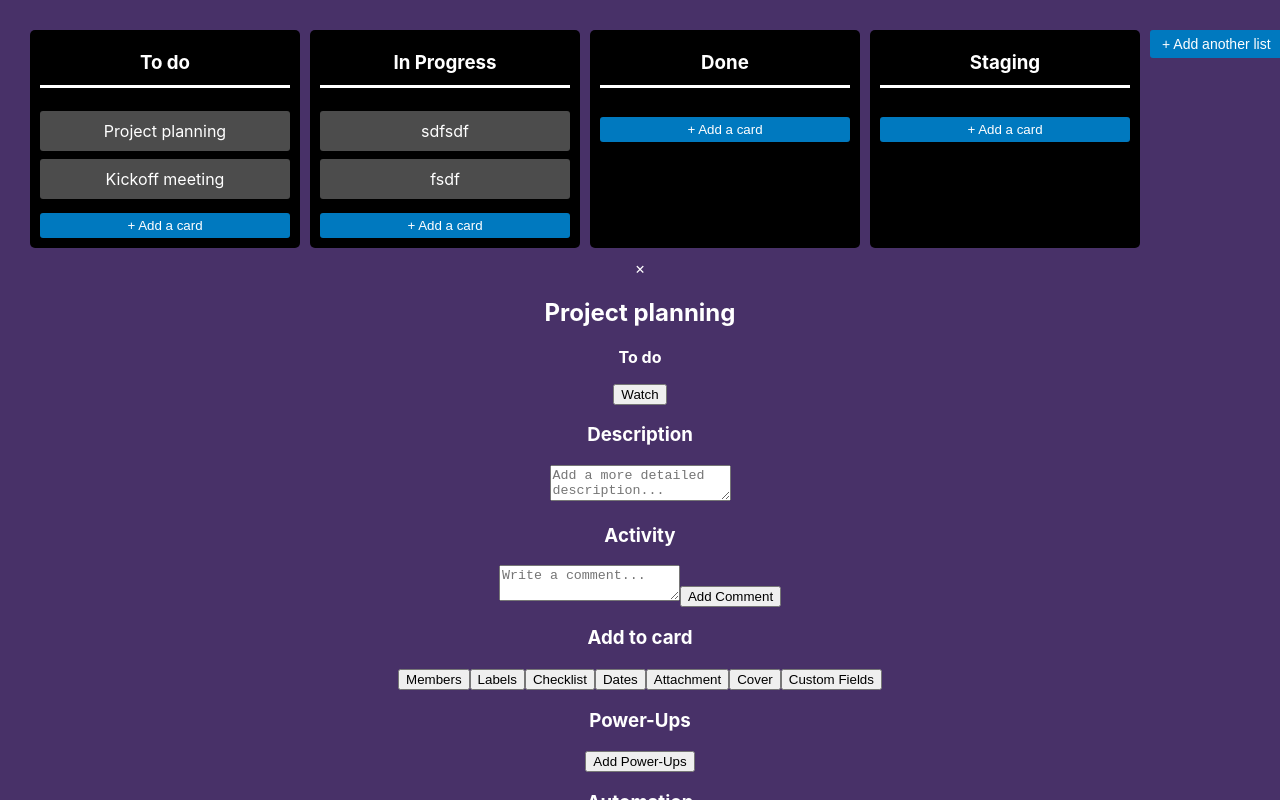
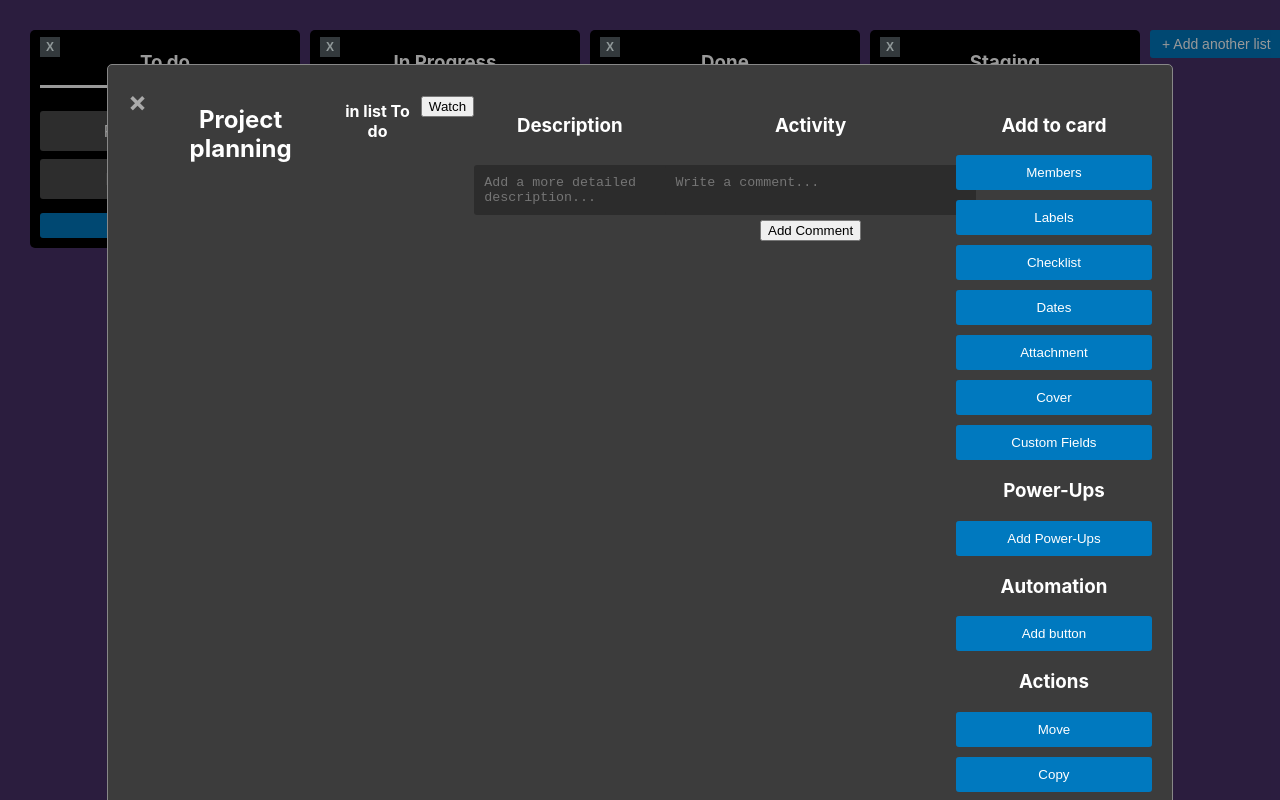
Before and after one commit to Rougler/ToDo, a React (Create React App) app: page / in a window 1280 px wide. Both pictures are taken after a click on the element "Project planning". Shown: the top 800 px of the page. Built offline with nearby package versions, Linux system fonts and the light colour scheme.

Commit message:
added the delete function for the board with icon

```diff
--- a/src/components/Board.js
+++ b/src/components/Board.js
@@ -1,6 +1,7 @@
 import React, { useState } from 'react';
 import './Board.css';
 import AddListForm from './AddListForm';
+import DeleteColumn from './DeleteColumn'; // Import the DeleteColumn component
 
 const initialData = [
   { id: 1, title: 'Project planning', listTitle: 'To do' },
@@ -36,11 +37,19 @@ const Board = ({ onCardClick }) => {
     }
   };
 
+  const deleteList = (listTitle) => {
+    setLists(lists.filter((list) => list !== listTitle));
+    setCards(cards.filter((card) => card.listTitle !== listTitle));
+  };
+
   return (
     <div className="board">
       {lists.map((listTitle) => (
         <div key={listTitle} className="list">
-          <h3>{listTitle}</h3>
+          <div className="list-header">
+            <h3>{listTitle}</h3>
+            <DeleteColumn listTitle={listTitle} onDelete={deleteList} /> {/* Add the delete button */}
+          </div>
           {cards
             .filter((card) => card.listTitle === listTitle)
             .map((card) => (
@@ -78,8 +87,10 @@ const Board = ({ onCardClick }) => {
             </button>
           </div>
         </div>
+
       ))}
       <AddListForm onAddList={addList} /> {/* Use the new component */}
+
     </div>
   );
 };
--- a/src/components/CardDetail.css
+++ b/src/components/CardDetail.css
@@ -1,4 +1,4 @@
-/* src/components/CardDetail.css
+/* src/components/CardDetail.css */
 
 .modal {
   position: fixed;
@@ -91,62 +91,4 @@
 
 .sidebar button:hover {
   background-color: #026aa7;
-} */
-/* .card-detail {
-  position: fixed;
-  top: 0;
-  left: 0;
-  right: 0;
-  bottom: 0;
-  background: rgba(0, 0, 0, 0.5);
-  display: flex;
-  justify-content: center;
-  align-items: center;
 }
-
-.card-detail-content {
-  background: #fff;
-  padding: 20px;
-  border-radius: 5px;
-  width: 300px;
-  max-width: 100%;
-}
-
-.card-detail-content button {
-  margin-top: 10px;
-  padding: 10px;
-  border: none;
-  border-radius: 5px;
-  background: #007bff;
-  color: white;
-  cursor: pointer;
-} */
-.card-detail {
-  position: fixed;
-  top: 0;
-  left: 0;
-  right: 0;
-  bottom: 0;
-  background: rgba(0, 0, 0, 0.5);
-  display: flex;
-  justify-content: center;
-  align-items: center;
-}
-
-.card-detail-content {
-  background: #fff;
-  padding: 20px;
-  border-radius: 5px;
-  width: 300px;
-  max-width: 100%;
-}
-
-.card-detail-content button {
-  margin-top: 10px;
-  padding: 10px;
-  border: none;
-  border-radius: 5px;
-  background: #007bff;
-  color: white;
-  cursor: pointer;
-}
--- a/src/components/CardDetail.js
+++ b/src/components/CardDetail.js
@@ -19,7 +19,7 @@ const CardDetail = ({ card, onClose }) => {
       <div className="modal-content">
         <span className="close" onClick={onClose}>&times;</span>
         <h2>{card.title}</h2>
-        <p><strong> {card.listTitle}</strong></p>
+        <p><strong>in list {card.listTitle}</strong></p>
 
         <div className="notifications">
           <button>Watch</button>
--- /dev/null
+++ b/src/components/DeleteColumn.css
@@ -0,0 +1,56 @@
+.delete-column {
+      position: absolute;
+    /* bottom: 6px; */
+    top: 35px;
+}
+
+.delete-confirmation-overlay {
+  position: fixed;
+  top: 0;
+  left: 0;
+  width: 100%;
+  height: 100%;
+  background: rgba(0, 0, 0, 0.5);
+  display: flex;
+  justify-content: center;
+  align-items: center;
+  z-index: 1000; /* Ensure it is above other content */
+}
+
+.delete-confirmation {
+  background: #444;
+  padding: 20px;
+  border-radius: 5px;
+  color: white;
+  text-align: center;
+}
+
+.delete-confirmation p {
+  margin-bottom: 20px;
+}
+
+.delete-confirmation button {
+  margin: 5px;
+  padding: 10px 20px;
+  border: none;
+  border-radius: 3px;
+  cursor: pointer;
+}
+
+.delete-confirmation button:first-child {
+  background: #d9534f;
+  color: white;
+}
+
+.delete-confirmation button:last-child {
+  background: #5bc0de;
+  color: white;
+}
+.closer{
+  font-size: 12px;
+  padding: 3px 6px;
+  font-weight: bold;
+  border: none;
+  background-color: hsl(202deg 7.31% 36.4%);
+  color: azure;
+}
--- /dev/null
+++ b/src/components/DeleteColumn.js
@@ -0,0 +1,29 @@
+import React, { useState } from 'react';
+import './DeleteColumn.css';
+
+
+const DeleteColumn = ({ listTitle, onDelete }) => {
+  const [isConfirming, setIsConfirming] = useState(false);
+
+  const handleDelete = () => {
+    onDelete(listTitle);
+    setIsConfirming(false);
+  };
+
+  return (
+    <div className="delete-column">
+      {isConfirming && (
+        <div className="delete-confirmation-overlay">
+          <div className="delete-confirmation">
+            <p>Are you sure you want to delete this list?</p>
+            <button onClick={handleDelete}>Yes</button>
+            <button onClick={() => setIsConfirming(false)}>No</button>
+          </div>
+        </div>
+      )}
+      <button className='closer' onClick={() => setIsConfirming(true)}>X</button>
+    </div>
+  );
+};
+
+export default DeleteColumn;
```
Also changed, not shown: src/components/Board.css (line endings or trailing spaces).
